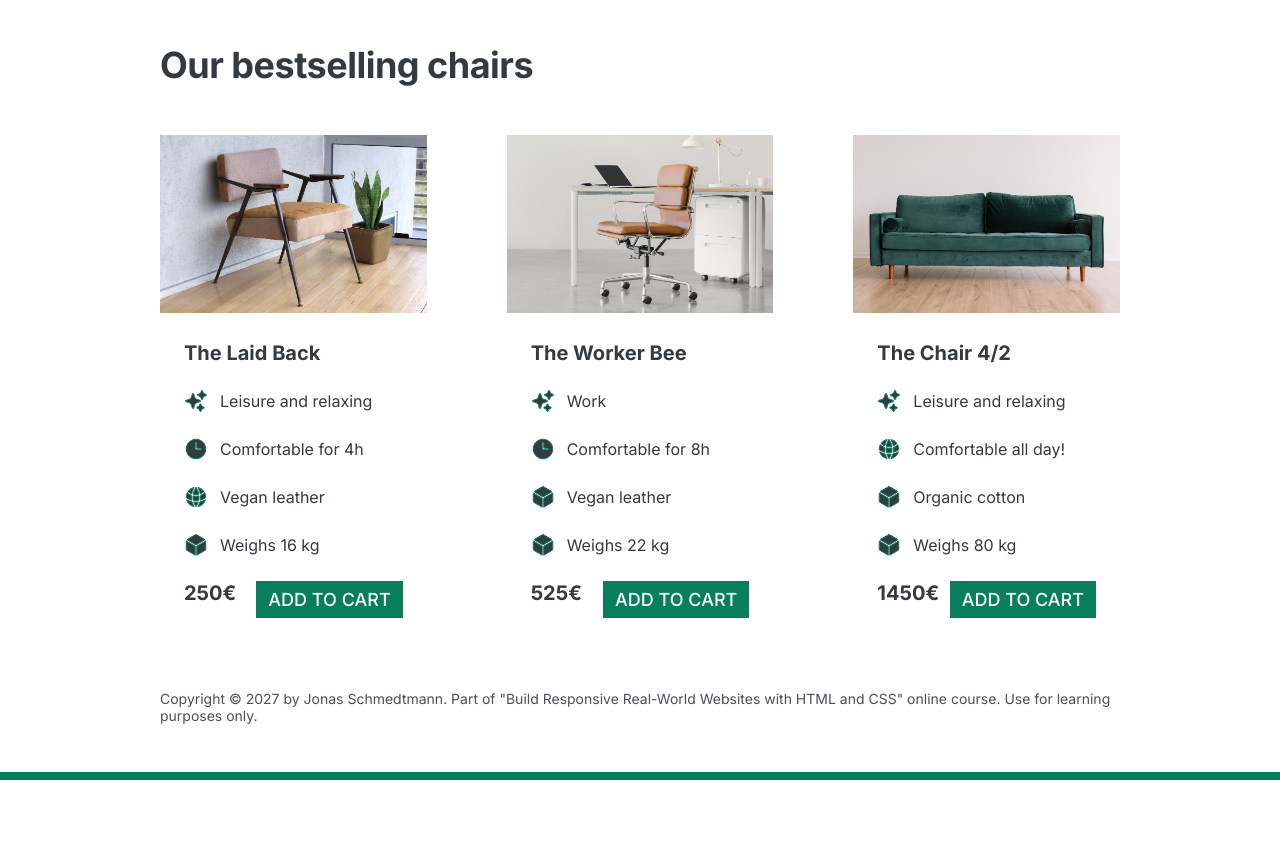
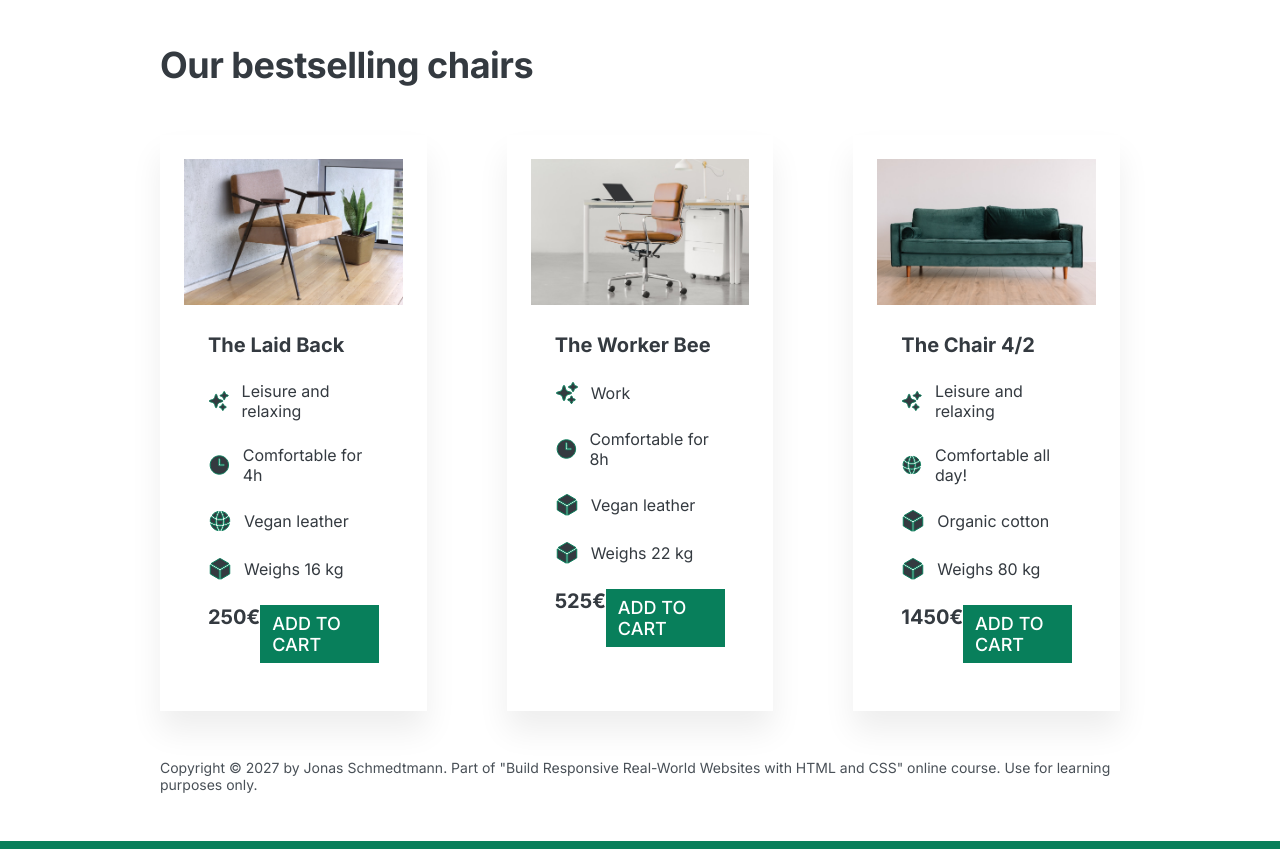
Before and after one commit to Demetre9/design, a plain HTML site: page index.html in a window 1280 px wide. Shown: the part 1200-2049 px from the top of the page. Before the commit the page ends 1980 px from the top, so only its background shows below. Drawn offline with Linux system fonts and the light colour scheme.

Commit message:
add shadows

```diff
--- a/style.css
+++ b/style.css
@@ -93,6 +93,7 @@ h1 {
   font-size: 44px;
   line-height: 1.1;
   letter-spacing: -1px;
+  /* text-shadow: 0px 5px 3px rgba(0, 5, 5, 0.2); */
 }
 
 .header-text {
@@ -149,8 +150,15 @@ img {
 }
 
 /* CHAIRS */
+
+.chair {
+  padding: 24px;
+  box-shadow: 0px 20px 30px 0px rgba(0, 0, 0, 0.07);
+}
+
 .chair-box {
   padding: 24px;
+  /* box-shadow: 20px 20px 20px 10px #000; */
 }
 
 h3 {
```
